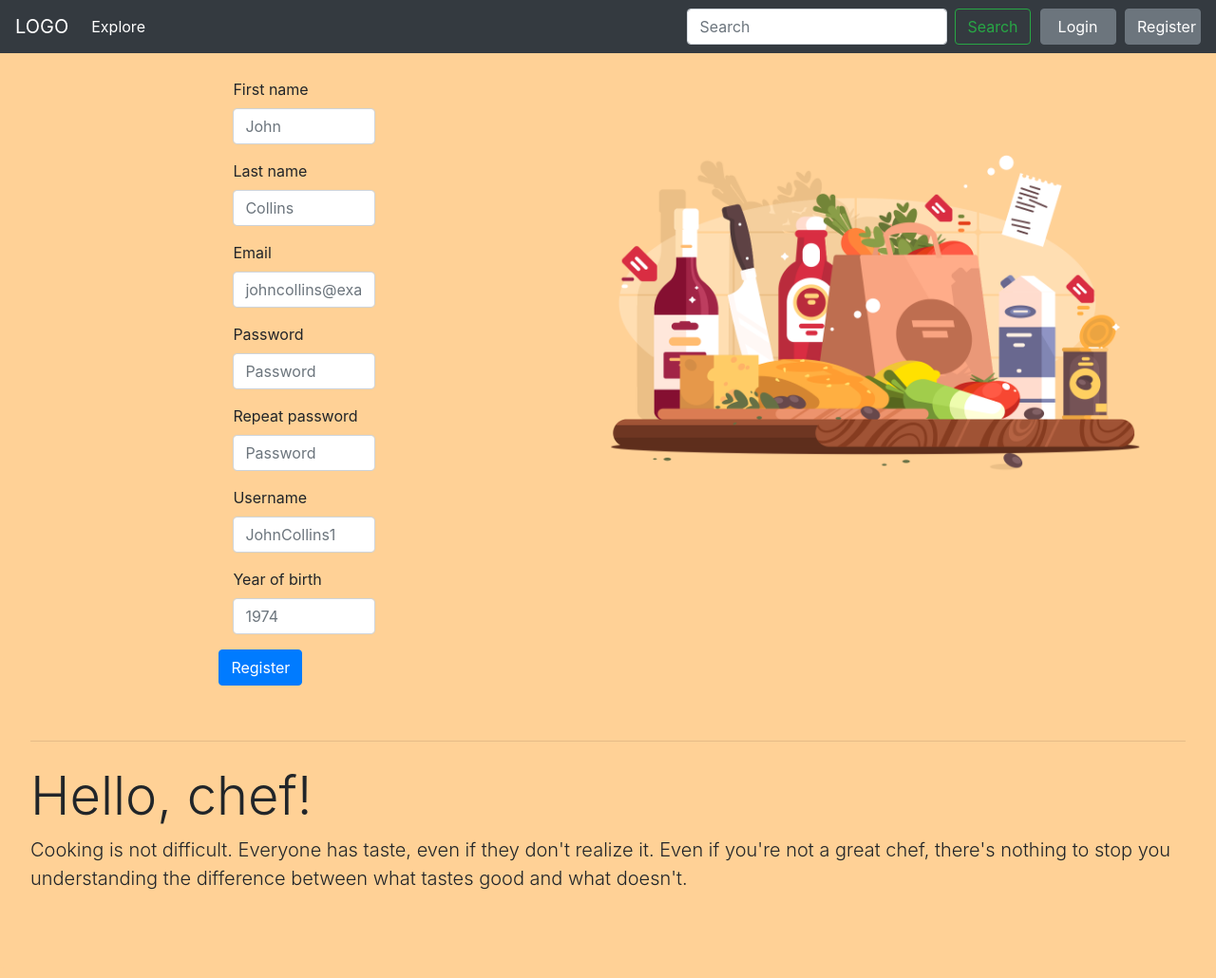
After one commit to bgilja/ricook, a PHP site: page /register.php in a window 1280 px wide. The commit adds this page. Shown: the whole page at 95% size. Run offline with PHP 8.4, Linux system fonts and the light colour scheme; some libraries are stand-ins or nearby versions.

Commit message:
User can now log in and register

```diff
--- /dev/null
+++ b/app/register.php
@@ -0,0 +1,123 @@
+<!DOCTYPE html>
+<html lang="en">
+  <head>
+    <!-- Required meta tags -->
+    <meta charset="utf-8">
+    <meta name="viewport" content="width=device-width, initial-scale=1, shrink-to-fit=no">
+
+    <!-- Bootstrap CSS -->
+    <link rel="stylesheet" href="https://stackpath.bootstrapcdn.com/bootstrap/4.2.1/css/bootstrap.min.css" integrity="sha384-GJzZqFGwb1QTTN6wy59ffF1BuGJpLSa9DkKMp0DgiMDm4iYMj70gZWKYbI706tWS" crossorigin="anonymous">
+    <link rel="stylesheet" type="text/css" href="style.css">
+
+    <script src="https://ajax.googleapis.com/ajax/libs/jquery/3.3.1/jquery.min.js"></script>
+    <script src="https://maxcdn.bootstrapcdn.com/bootstrap/3.3.7/js/bootstrap.min.js"></script>
+
+    <title>Hello, world!</title>
+  </head>
+  <body>
+    <nav class="navbar navbar-expand-lg navbar navbar-dark bg-dark">
+      <a class="navbar-brand" href="#">LOGO</a>
+      <button class="navbar-toggler" type="button" data-toggle="collapse" data-target="#navbarSupportedContent" aria-controls="navbarSupportedContent" aria-expanded="false" aria-label="Toggle navigation">
+        <span class="navbar-toggler-icon"></span>
+      </button>
+      <div class="collapse navbar-collapse" id="navbarSupportedContent">
+        <ul class="navbar-nav mr-auto">
+          <li class="nav-item active">
+            <a class="nav-link" href="">Explore<span class="sr-only"></span></a>
+          </li>
+        </ul>
+        <form class="form-inline my-2 my-lg-0" id="search">
+          <input class="form-control mr-sm-2" type="search" placeholder="Search" aria-label="Search">
+          <button class="btn btn-outline-success my-2 my-sm-0" type="submit">Search</button>
+        </form>
+      </div>
+      <div class="nav1_button">
+        <button type="button" class="btn btn-secondary" id="login_button">Login</button>
+        <button type="button" class="btn btn-secondary" id="register_button" onclick="window.location.href='register.php'">Register</button>
+      </div>
+    </nav>
+
+    <div class="homepage" id="regFormDiv">
+      <span id="regForm">
+        <form class="registerForm" action="registration_process.php" method="post">
+          <div class="form-group col-md-6">
+            <label>First name</label>
+            <input type="text" class="form-control" placeholder="John" name="first_name">
+          </div>
+          <div class="form-group col-md-6">
+            <label>Last name</label>
+            <input type="text" class="form-control" placeholder="Collins" name="last_name">
+          </div>
+          <div class="form-group col-md-6">
+            <label>Email</label>
+            <input type="text" class="form-control" placeholder="johncollins@example.com" name="email">
+          </div>
+          <div class="form-group col-md-6">
+            <label for="inputPassword4">Password</label>
+            <input type="password" class="form-control" placeholder="Password" name="pass1">
+          </div>
+          <div class="form-group col-md-6">
+            <label for="inputPassword4">Repeat password</label>
+            <input type="password" class="form-control" placeholder="Password" name="pass2">
+          </div>
+          <div class="form-group col-md-6">
+            <label for="inputOib4">Username</label>
+            <input type="text" class="form-control" placeholder="JohnCollins1" name="username">
+          </div>
+          <div class="form-group col-md-6">
+            <label for="inputYear">Year of birth</label>
+            <input type="number" class="form-control" placeholder="1974" name="year">
+          </div>
+          <input type="submit" class="btn btn-primary" value="Register">
+        </form>
+      </span>
+      <span>
+        <img src="src/home.jpg" id="registerImage">
+      </span>
+    </div>
+
+    <div class="jumbotron" id="index_footer">
+      <hr class="my-4">
+      <h1 class="display-4">Hello, chef!</h1>
+      <p class="lead">Cooking is not difficult. Everyone has taste, even if they don't realize it. Even if you're not a great chef, there's nothing to stop you understanding the difference between what tastes good and what doesn't.</p>
+    </div>
+
+    <div class="container">
+      <div class="modal fade" id="login_modal" role="dialog">
+        <div class="modal-dialog">
+          <div class="modal-content">
+            <div class="modal-header">
+              <h3>Login</h3>
+              <button type="button" class="close" data-dismiss="modal">&times;</button>
+            </div>
+            <div class="modal-body" style="padding:40px 50px;">
+              <form role="form" action="" method="post">
+                <div class="form-group">
+                  <label for="usrname">Username</label>
+                  <input type="text" class="form-control" id="usrname" placeholder="Enter username" name="logim_username">
+                </div>
+                <div class="form-group">
+                  <label for="psw"><span class="glyphicon glyphicon-eye-open"></span> Password</label>
+                  <input type="text" class="form-control" id="psw" placeholder="Enter password" name="login_password">
+                </div>
+                <div class="checkbox">
+                  <label><input type="checkbox" value="" checked> Remember me</label>
+                </div>
+                  <button type="submit" class="btn btn-success btn-block"><span class="glyphicon glyphicon-off"></span>Login</button>
+              </form>
+            </div>
+            <div class="modal-footer">
+              <p>Forgot <a href="">Password?</a></p>
+            </div>
+          </div>
+        </div>
+      </div>
+    </div>
+    <!-- Optional JavaScript -->
+    <script src="popup_modal.js"></script>
+    <!-- jQuery first, then Popper.js, then Bootstrap JS -->
+    <script src="https://code.jquery.com/jquery-3.3.1.slim.min.js" integrity="sha384-q8i/X+965DzO0rT7abK41JStQIAqVgRVzpbzo5smXKp4YfRvH+8abtTE1Pi6jizo" crossorigin="anonymous"></script>
+    <script src="https://cdnjs.cloudflare.com/ajax/libs/popper.js/1.14.6/umd/popper.min.js" integrity="sha384-wHAiFfRlMFy6i5SRaxvfOCifBUQy1xHdJ/yoi7FRNXMRBu5WHdZYu1hA6ZOblgut" crossorigin="anonymous"></script>
+    <script src="https://stackpath.bootstrapcdn.com/bootstrap/4.2.1/js/bootstrap.min.js" integrity="sha384-B0UglyR+jN6CkvvICOB2joaf5I4l3gm9GU6Hc1og6Ls7i6U/mkkaduKaBhlAXv9k" crossorigin="anonymous"></script>
+  </body>
+</html>
--- a/app/style.css
+++ b/app/style.css
@@ -82,3 +82,26 @@ body {
 	margin-top: 10px;
 	color: white;
 }
+
+.modal-header {
+  background-color: #5cb85c;
+}
+
+#regFormDiv {
+	height: 600px;
+	margin-left: 10%;
+}
+
+#regForm {
+	padding-left: 10%;
+	width: 10px;
+}
+
+#regFormDiv > span {
+	width: 80%;
+}
+
+#registerButton {
+	margin-left: 12px;
+	margin-top: 5px;
+}
```
Also changed, not shown: app/index.php (+5 -4 lines), app/login_process.php (added, +37 -0 lines), app/registration_process.php (added, +52 -0 lines).
